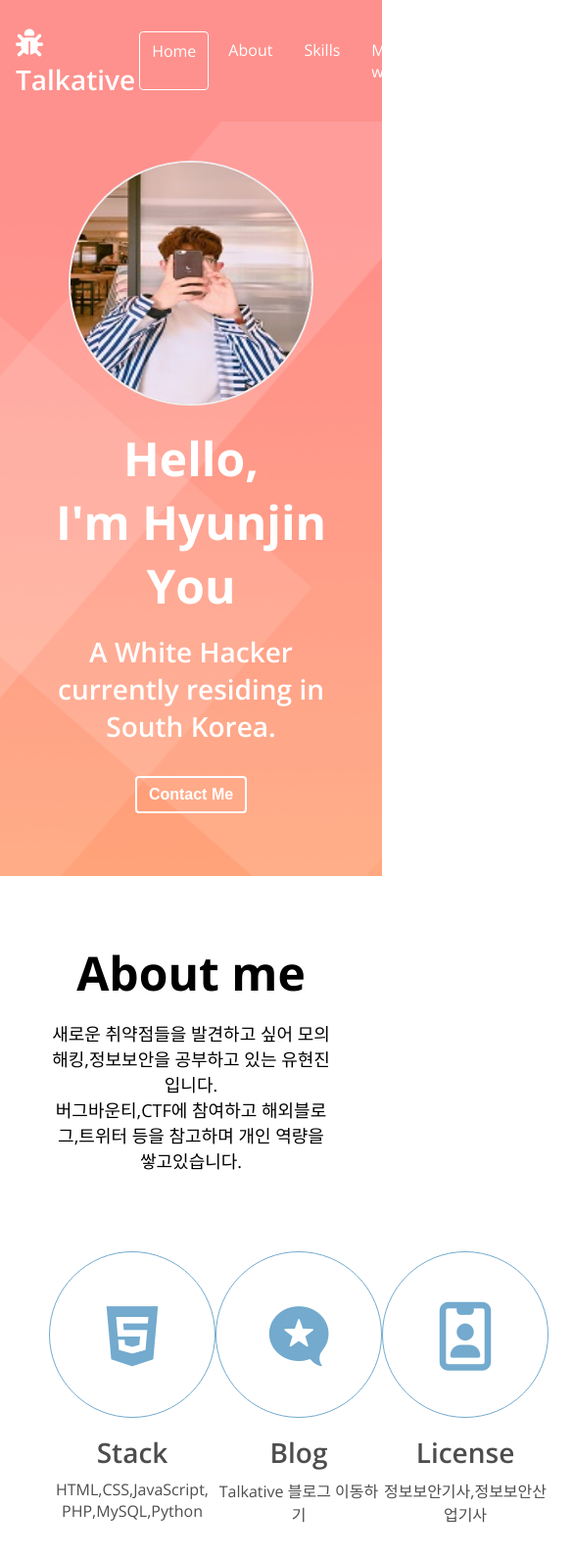
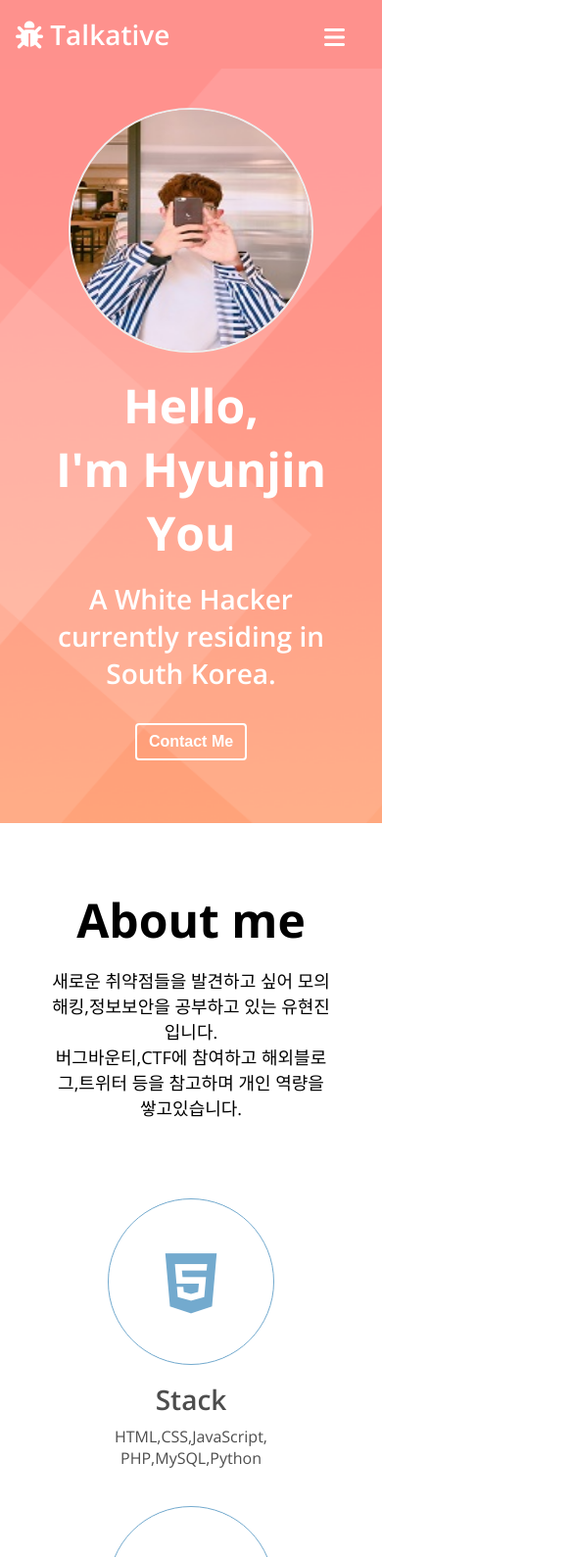
Before and after one commit to UseeGod/2020.08_Portfolio, a plain HTML site: page index.html in a window 390 px wide. Shown: the top 1589 px of the page at 98% size, 585 px wide, since content can reach past the window. Drawn offline with nearby package versions, Linux system fonts and the light colour scheme.

Commit message:
CSS: Responsive

```diff
--- a/index.html
+++ b/index.html
@@ -37,6 +37,11 @@
           <li class="navbar__menu__item">Contact</li>
         </ul>
       </div>
+
+      <!-- Toggle button -->
+      <button class="navbar__toggle-btn">
+        <i class="fas fa-bars"></i>
+      </button>
     </nav>
 
     <!-- Home -->
@@ -248,7 +253,7 @@
     <!-- Contact -->
     <section id="contact" class="section">
       <h1 class="contact__title">Contact</h1>
-      <h2 class="contact__title">talkativejin@gmail.com</h2>
+      <h2 class="contact__email">talkativejin@gmail.com</h2>
       <div class="contact__links">
         <a href="https://www.notion.so/You-Hyun-Jin-95fc56e872c04693a4341402174ebcc5" target="_blank">
           <i class="far fa-clipboard"></i>
--- a/style.css
+++ b/style.css
@@ -389,3 +389,40 @@ p {
   color: var(--color-yellow);
   transition: all var(--animation-duration) ease-in;
 }
+
+.navbar__toggle-btn {
+  position: absolute;
+  top: 24px;
+  right: 32px;
+  font-size: 24px;
+  color: var(--color-white);
+  display: none;
+}
+
+@media screen and (max-width: 768px) {
+  .navbar__toggle-btn {
+    display: block;
+  }
+  #navbar {
+    flex-direction: coolumn;
+    align-items: flex-start;
+  }
+  .navbar__menu {
+    flex-direction: column;
+    text-align: center;
+    width: 100%;
+    display: none;
+  }
+  .about__majores {
+    flex-direction: column;
+  }
+  .major {
+    margin-bottom: 38px;
+  }
+  .skillset {
+    flex-direction: column;
+  }
+  .project {
+    flex-grow: 1;
+  }
+}
```
